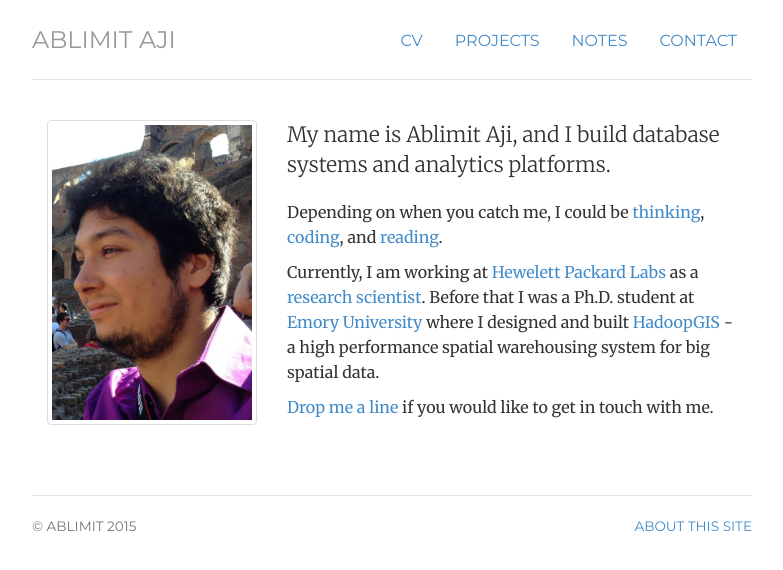
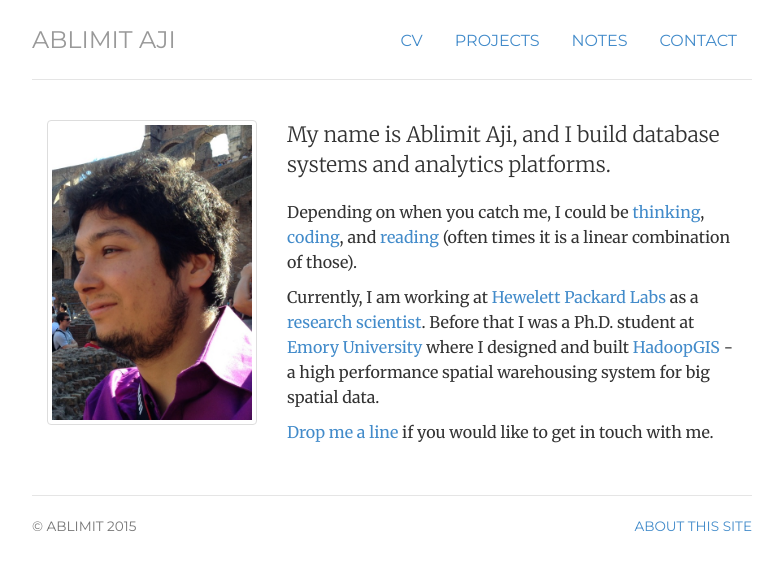
Before and after one commit to ablimit/ablimit.github.io, a Jekyll site: the page built from index.html, in a window 1280 px wide. Shown: the top 570 px of the page, without its empty margins (248-1031 px from the left). Built offline with Jekyll 4.4.1, drawn with Linux system fonts in a browser that asks for light colours.

Commit message:
Update index.html

```diff
--- a/index.html
+++ b/index.html
@@ -13,7 +13,7 @@ description: Database and analytics systems reseacher at HP Labs.
 	</div>
 	<div itemscope itemtype="http://data-vocabulary.org/Person" class="col-sm-8">
 	<p class="lead">My name is <span itemprop="name">Ablimit Aji</span>, and I build database systems and analytics platforms.</p>
-	<p>Depending on when you catch me, I could be <a href="https://scholar.google.com/citations?user=P1KTbgkAAAAJ&hl=en">thinking</a>, <a href="https://github.com/ablimit">coding</a>, and <a href="http://www.howgoogleworks.net">reading</a>.</p>
+	<p>Depending on when you catch me, I could be <a href="https://scholar.google.com/citations?user=P1KTbgkAAAAJ&hl=en">thinking</a>, <a href="https://github.com/ablimit">coding</a>, and <a href="http://www.howgoogleworks.net">reading</a> (often times it is a linear combination of those).</p>
 
 	<p>Currently, I am working at <span itemprop="affiliation"> <a href="http://www.hpl.hp.com">Hewelett Packard Labs</a></span> as a <span itemprop="title"><a href="http://www.hpl.hp.com/people/abulimiti_aji/">research scientist</a></span>. Before that I was a <span itemprop="titile"> Ph.D. student</span> at <a href="http://www.cs.emory.edu">Emory University</a> where I designed and built <a href="https://sites.google.com/site/hadoopgis/">HadoopGIS</a> - a high performance spatial warehousing system for big spatial data.</p>
 
```
